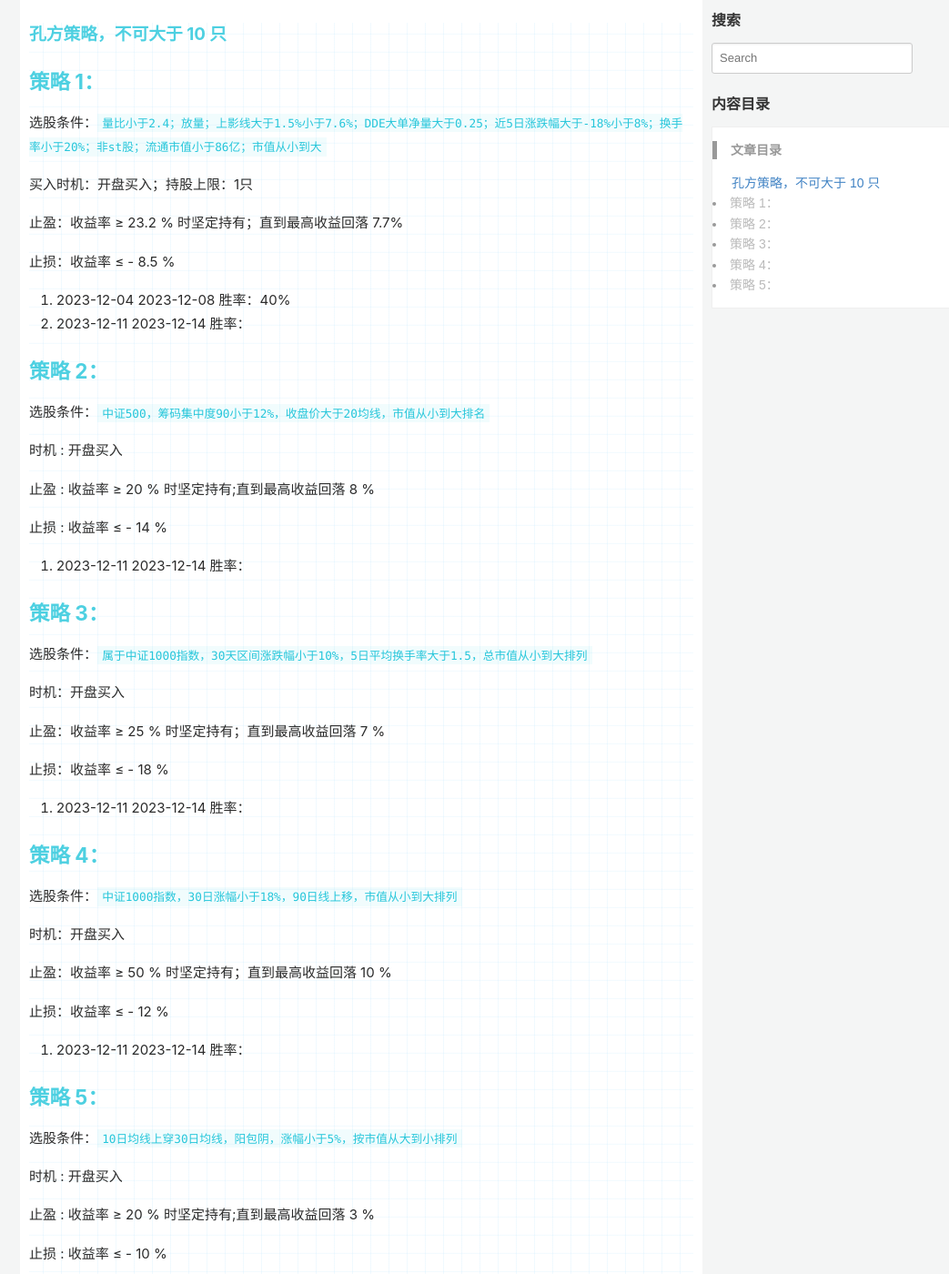
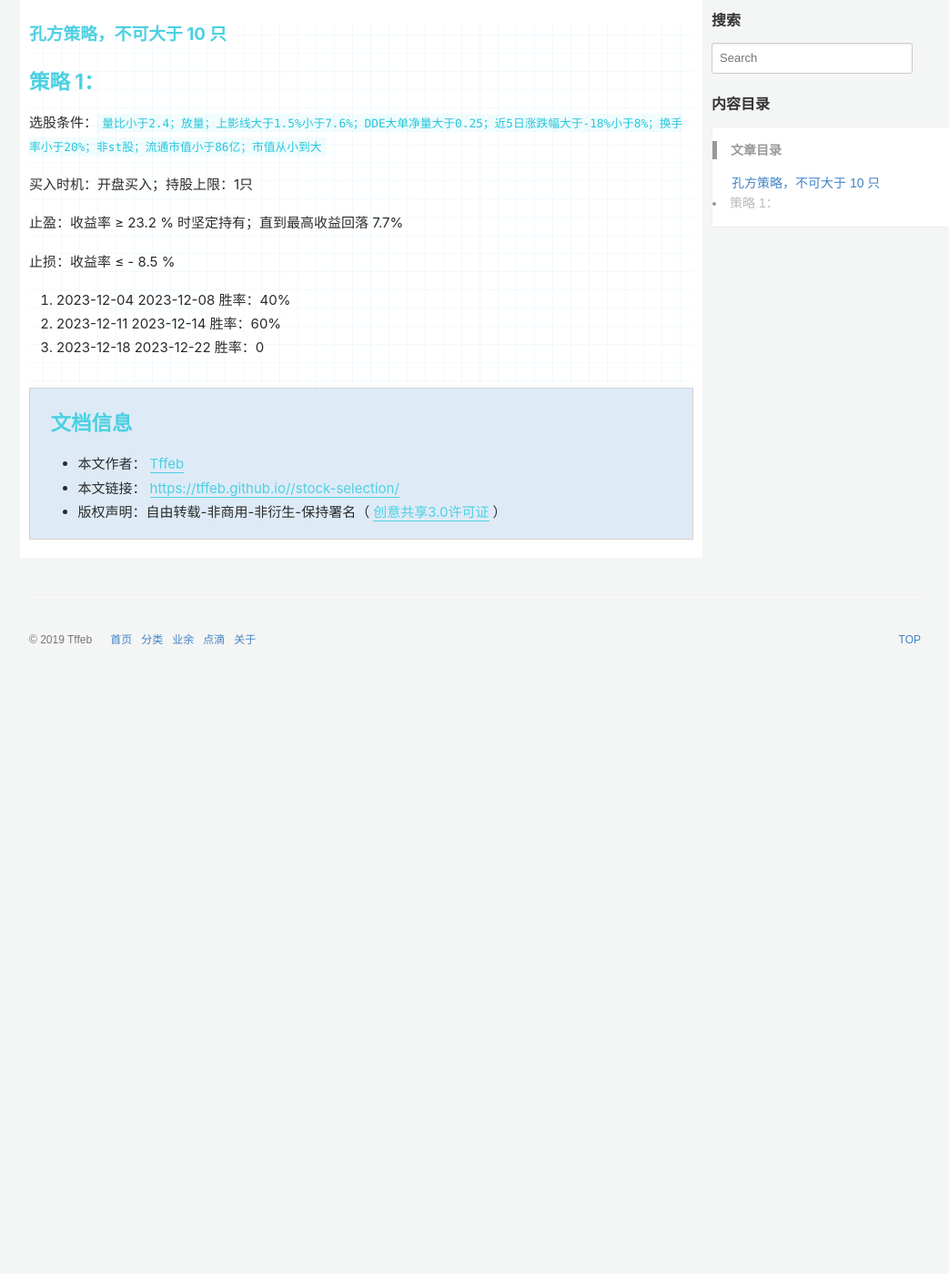
Before and after one commit to Tffeb/Tffeb.github.io, a Jekyll site: the page built from _wiki/stock-selection.md, in a window 1280 px wide and 1400 px high, scrolled down 221 px. Shown: the whole window at 91% size, without its empty margins (118-1161 px from the left). Built offline with Jekyll 4.4.1, drawn with Linux system fonts in a browser that asks for light colours; some web fonts are replaced; comment, search, counter and statistics services are not loaded; a style sheet for code colours, icons or effects is not loaded; after the commit the page ends 981 px from its top, so only the background shows below that; some of the changed text lies outside the part shown.

```diff
--- a/_wiki/stock-selection.md
+++ b/_wiki/stock-selection.md
@@ -16,52 +16,5 @@ permalink: /stock-selection/
 止损：收益率 ≤ - 8.5 %
 
 1. 2023-12-04 2023-12-08   胜率：40%
-2. 2023-12-11 2023-12-14   胜率：
-
-### 策略 2：
-
-选股条件：`中证500，筹码集中度90小于12%，收盘价大于20均线，市值从小到大排名`
-
-时机 : 开盘买入
-
-止盈 : 收益率 ≥ 20 % 时坚定持有;直到最高收益回落 8 %
-
-止损 : 收益率 ≤ - 14 %
-
-1. 2023-12-11 2023-12-14   胜率：
-
-### 策略 3：
-
-选股条件：`属于中证1000指数，30天区间涨跌幅小于10%，5日平均换手率大于1.5，总市值从小到大排列`
-
-时机：开盘买入
-
-止盈：收益率 ≥ 25 % 时坚定持有；直到最高收益回落 7 %
-
-止损：收益率 ≤ - 18 %
-
-1. 2023-12-11 2023-12-14   胜率：
-
-### 策略 4：
-
-选股条件：`中证1000指数，30日涨幅小于18%，90日线上移，市值从小到大排列`
-
-时机：开盘买入
-
-止盈：收益率 ≥ 50 % 时坚定持有；直到最高收益回落 10 %
-
-止损：收益率 ≤ - 12 %
-
-1. 2023-12-11 2023-12-14   胜率：
-
-### 策略 5：
-
-选股条件：`10日均线上穿30日均线，阳包阴，涨幅小于5%，按市值从大到小排列`
-
-时机 : 开盘买入
-
-止盈 : 收益率 ≥ 20 % 时坚定持有;直到最高收益回落 3 %
-
-止损 : 收益率 ≤ - 10 %
-
-1. 2023-12-11 2023-12-14   胜率：
+2. 2023-12-11 2023-12-14   胜率：60%
+3. 2023-12-18 2023-12-22   胜率：0
```
Also changed, not shown: _wiki/investment-knowledge.md (added, +15 -0 lines), _wiki/position-management.md (added, +17 -0 lines), _wiki/think-deep.md (added, +39 -0 lines).
